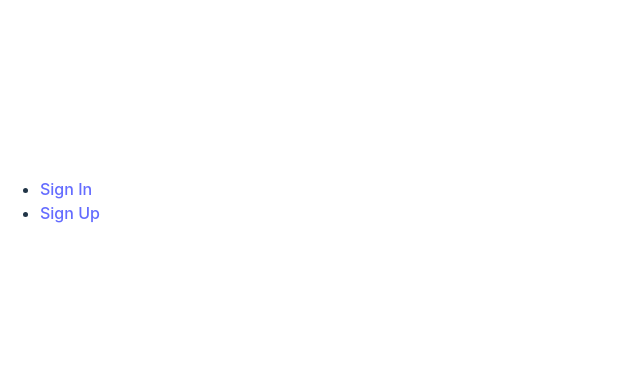
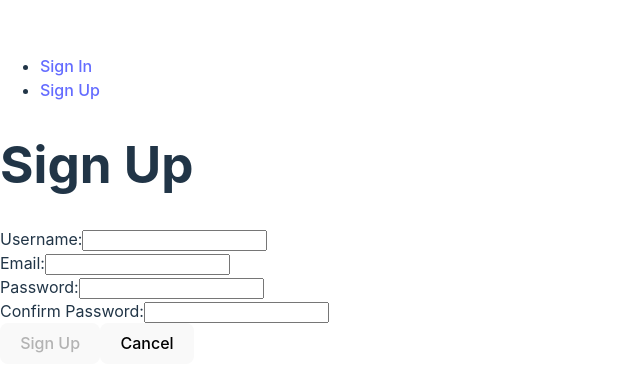
Before and after one commit to deijahmonay/the-aroma-archive-front-end2, a React (Vite) app: page /signup in a window 1280 px wide. Before the commit this address had no page. Shown: the part 199-590 px from the top of the page, without its empty margins (0-640 px from the left). Built offline with nearby package versions, Linux system fonts and the light colour scheme.

Commit message:
import signupform + add signup route

```diff
--- a/src/App.jsx
+++ b/src/App.jsx
@@ -1,10 +1,9 @@
-// src/App.jsx
-
 import { useState } from 'react';
 import { Routes, Route } from 'react-router-dom';
 import NavBar from './components/NavBar/NavBar';
 import Dashboard from './components/Dashboard/Dashboard';
 import Landing from './components/Landing/Landing';
+import SignupForm from './components/SignupForm/SignupForm';
 
 const App = () => {
   const [user, setUser] = useState(null)
@@ -18,6 +17,7 @@ const App = () => {
         ) : (
           <Route path='/' element={<Landing />}/>
         )}
+        <Route path='/signup' element={<SignupForm />} />
       </Routes>
     </>
   )
```
